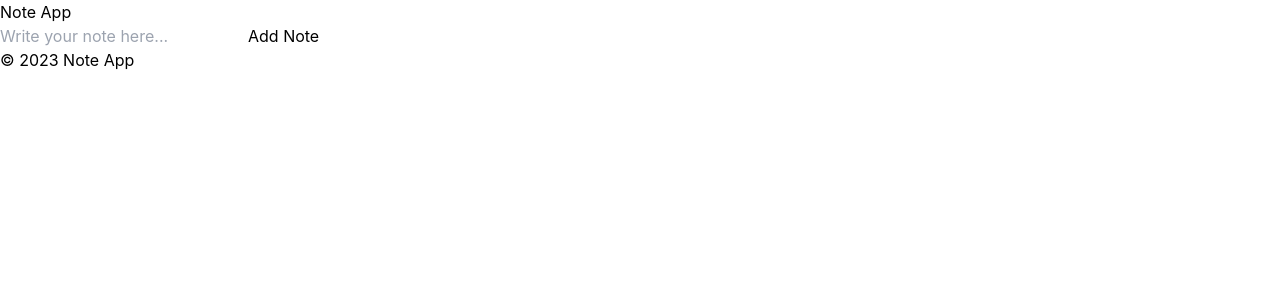
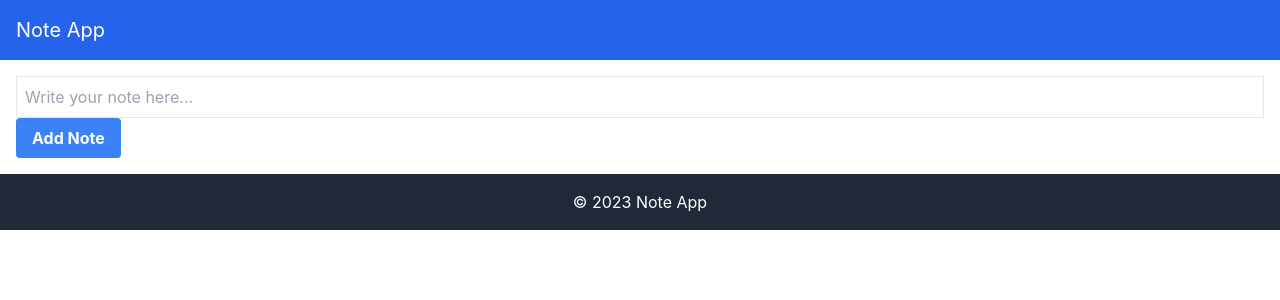
Before and after one commit to AmrElDessouki22/ceeq123456, a Next.js app: page / in a window 1280 px wide. Shown: the top 300 px of the page. Built offline with nearby package versions, Linux system fonts and the light colour scheme.

Commit message:
Add tailwind.config.ts

```diff
--- /dev/null
+++ b/tailwind.config.ts
@@ -0,0 +1,11 @@
+import { Config } from 'tailwindcss';
+
+const config: Config = {
+  content: ['./src/**/*.{tsx,ts}'],
+  theme: {
+    extend: {},
+  },
+  plugins: [],
+};
+
+export default config;
```
